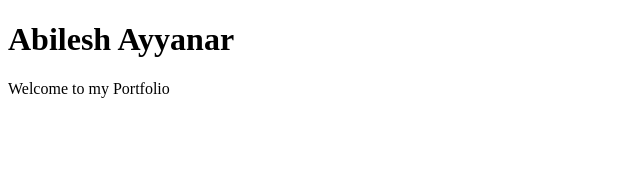
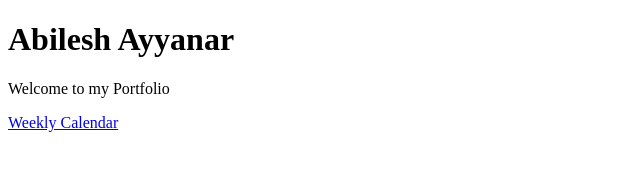
Before and after one commit to abileshayyanar/portfolio, a plain HTML site: page index.html in a window 1280 px wide. Shown: the whole page, without its empty margins (0-640 px from the left). Drawn offline with Linux system fonts and the light colour scheme.

Commit message:
added link to weekly calendar github page

```diff
--- a/index.html
+++ b/index.html
@@ -10,6 +10,7 @@
 <h1>Abilesh Ayyanar</h1>
 
 <p>Welcome to my Portfolio </p>
+<a href="https://github.com/abileshayyanar/Flask-Weekly-Calendar"> Weekly Calendar</a>
 
 </body>
 </html>
```
